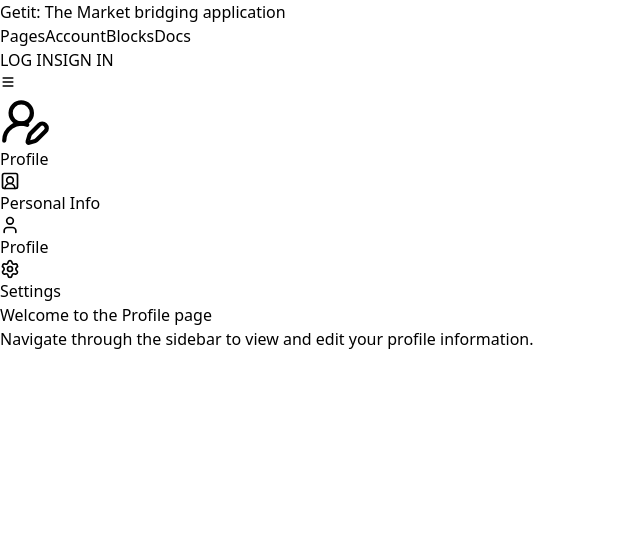
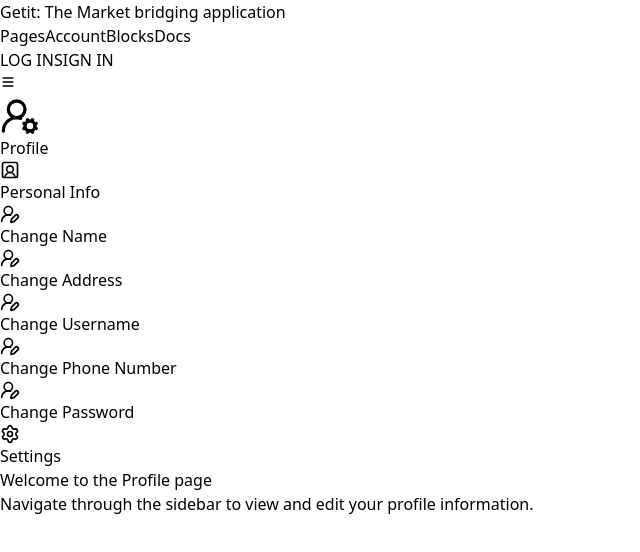
Before and after one commit to skr006/Purchase-Accounting-Application, a React (Vite) app in the folder frontend/: page /profile in a window 1280 px wide. Shown: the top 552 px of the page, without its empty margins (0-640 px from the left). Built offline with nearby package versions, Linux system fonts and the light colour scheme.

Commit message:
Profile Bar updations

```diff
--- a/frontend/src/components/ProfileBar.jsx
+++ b/frontend/src/components/ProfileBar.jsx
@@ -1,34 +1,70 @@
 import React from "react";
-import { User, Settings, UserRoundPen, SquareUserRound } from "lucide-react";
+import {
+  UserRoundCogIcon,
+  Settings,
+  UserRoundPen,
+  SquareUserRound,
+} from "lucide-react";
 
 const Sidebar = ({ setCategory }) => {
   return (
-    <div className="w-64 bg-gray-900 text-white flex flex-col p-4">
-      <div className="text-2xl font-bold mb-6">
-        <UserRoundPen size={51} />
-        Profile
+    <div className="w-full max-w-xs sm:w-78 bg-gray-900 text-white flex flex-col p-4">
+      <div
+        className="text-2xl font-bold mb-6 flex items-center space-x-2 cursor-pointer"
+        onClick={() => setCategory(0)}
+      >
+        <UserRoundCogIcon size={40} />
+        <span className="hidden sm:inline">Profile</span>
       </div>
-      <ul className="space-y-4">
+      <ul className="space-y-2">
         <li
-          className="flex items-center space-x-2 hover:text-blue-400 cursor-pointer"
+          className="flex items-center space-x-2 hover:text-blue-400 cursor-pointer py-2 px-2 rounded transition-colors"
           onClick={() => setCategory(1)}
         >
           <SquareUserRound size={20} />
-          <span>Personal Info</span>
+          <span className="hidden sm:inline">Personal Info</span>
         </li>
         <li
-          className="flex items-center space-x-2 hover:text-blue-400 cursor-pointer"
+          className="flex items-center space-x-2 hover:text-blue-400 cursor-pointer py-2 px-2 rounded transition-colors"
           onClick={() => setCategory(2)}
         >
-          <User size={20} />
-          <span>Profile</span>
+          <UserRoundPen size={20} />
+          <span className="hidden sm:inline">Change Name</span>
         </li>
         <li
-          className="flex items-center space-x-2 hover:text-blue-400 cursor-pointer"
+          className="flex items-center space-x-2 hover:text-blue-400 cursor-pointer py-2 px-2 rounded transition-colors"
           onClick={() => setCategory(3)}
         >
+          <UserRoundPen size={20} />
+          <span className="hidden sm:inline">Change Address</span>
+        </li>
+        <li
+          className="flex items-center space-x-2 hover:text-blue-400 cursor-pointer py-2 px-2 rounded transition-colors"
+          onClick={() => setCategory(4)}
+        >
+          <UserRoundPen size={20} />
+          <span className="hidden sm:inline">Change Username</span>
+        </li>
+        <li
+          className="flex items-center space-x-2 hover:text-blue-400 cursor-pointer py-2 px-2 rounded transition-colors"
+          onClick={() => setCategory(5)}
+        >
+          <UserRoundPen size={20} />
+          <span className="hidden sm:inline">Change Phone Number</span>
+        </li>
+        <li
+          className="flex items-center space-x-2 hover:text-blue-400 cursor-pointer py-2 px-2 rounded transition-colors"
+          onClick={() => setCategory(6)}
+        >
+          <UserRoundPen size={20} />
+          <span className="hidden sm:inline">Change Password</span>
+        </li>
+        <li
+          className="flex items-center space-x-2 hover:text-blue-400 cursor-pointer py-2 px-2 rounded transition-colors"
+          onClick={() => setCategory(7)}
+        >
           <Settings size={20} />
-          <span>Settings</span>
+          <span className="hidden sm:inline">Settings</span>
         </li>
       </ul>
     </div>
```
